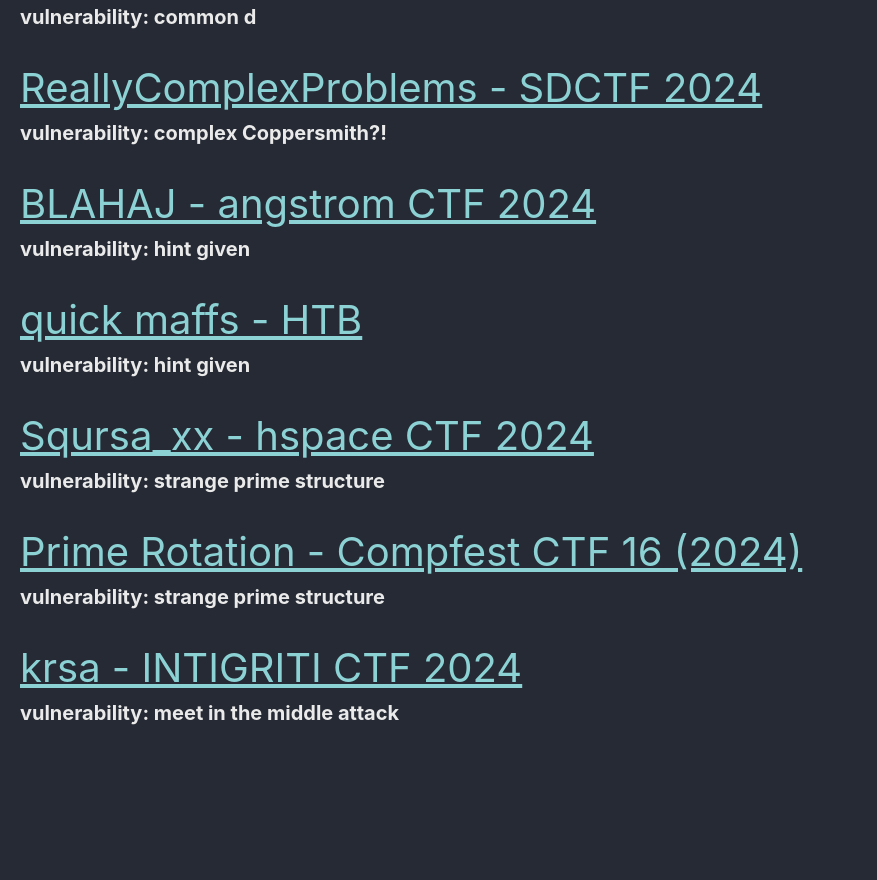
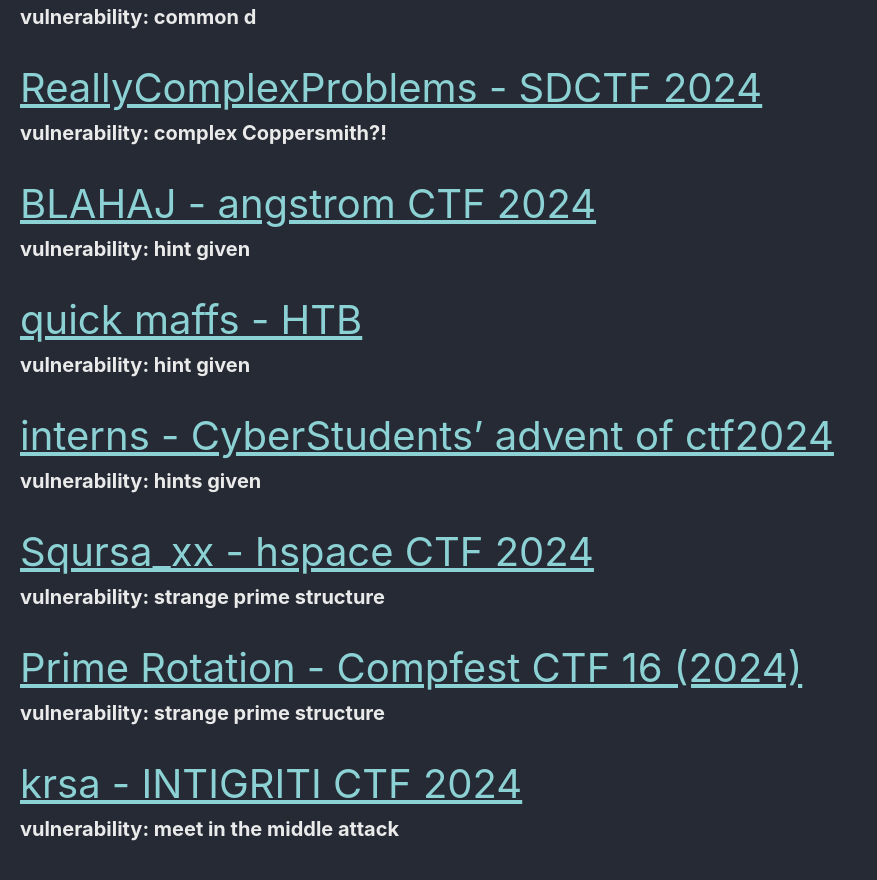
Before and after one commit to Connor-McCartney/Connor-McCartney.github.io, a Jekyll site: the page built from _pages/cryptography/rsa/rsa.md, in a window 1280 px wide and 900 px high, scrolled down 2814 px. Shown: the top 880 px of the window, without its empty margins (0-877 px from the left). Built offline with Jekyll 4.4.1, drawn with Linux system fonts in a browser that asks for light colours; cached includes are drawn as plain includes; before the commit the page ends 3598 px from its top, so only the background shows below that.

Commit message:
Update rsa.md

```diff
--- a/_pages/cryptography/rsa/rsa.md
+++ b/_pages/cryptography/rsa/rsa.md
@@ -110,6 +110,9 @@ __vulnerability: hint given__
 __vulnerability: hint given__
 
 
+<span style="font-size:2em;">   [interns - CyberStudents' advent of ctf2024](/cryptography/rsa/interns-adventofctf2024)       </span> <br>
+__vulnerability: hints given__
+
 <span style="font-size:2em;">   [Sqursa_xx - hspace CTF 2024](/cryptography/rsa/Sqursa_xx-hspace-CTF-2024)       </span> <br>
 __vulnerability: strange prime structure__
 
```
